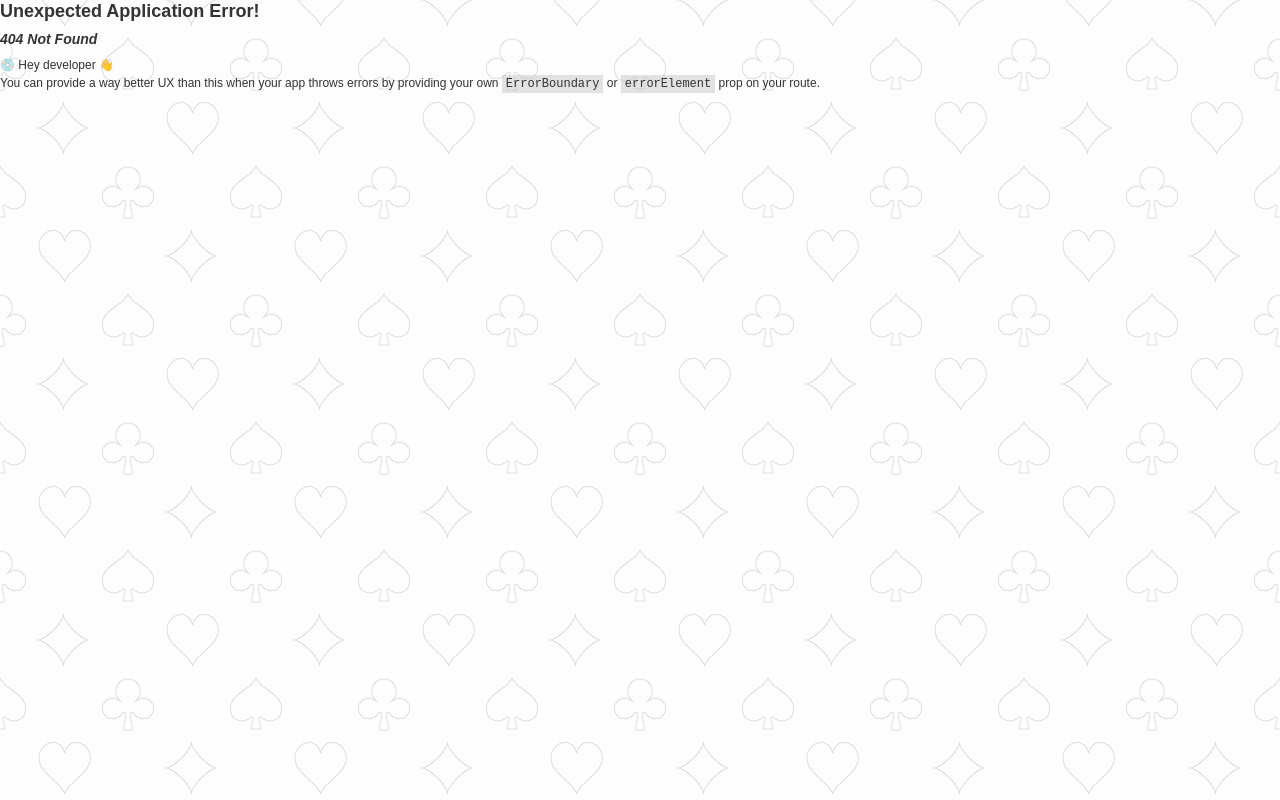
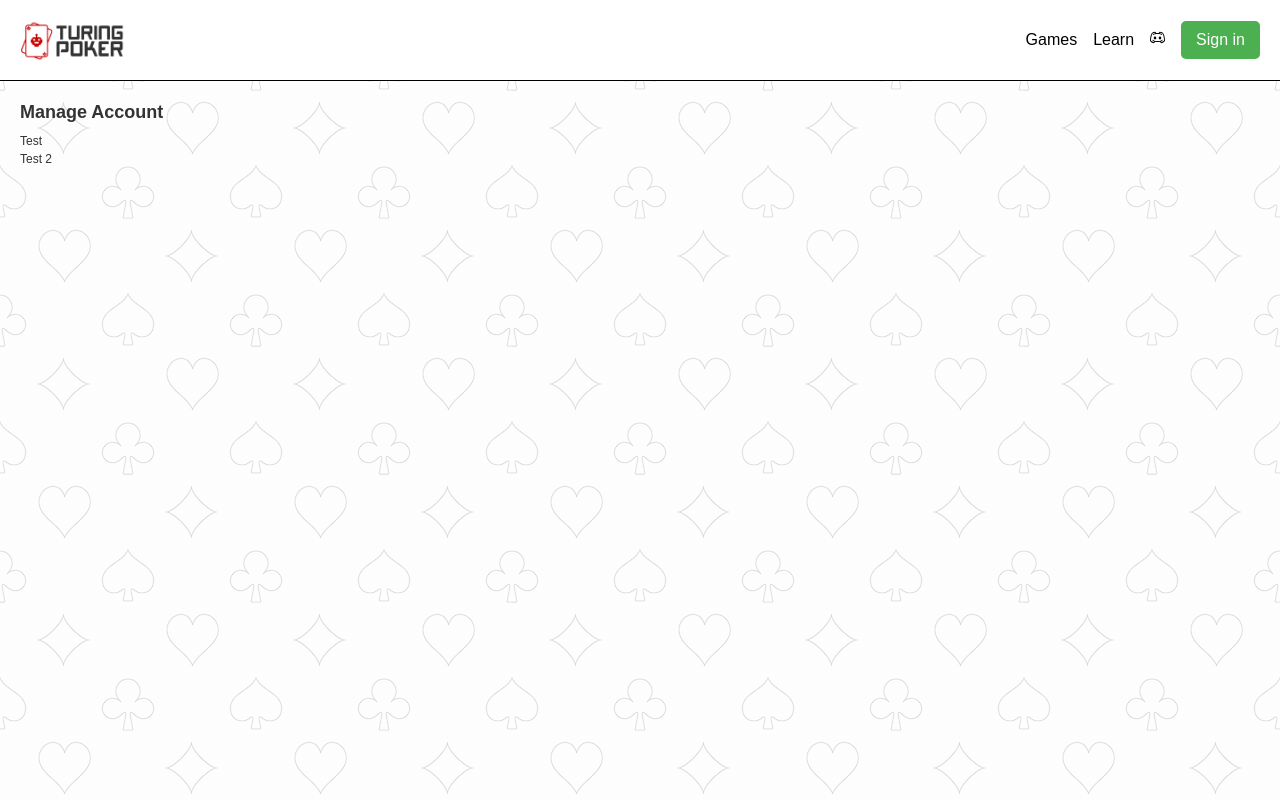
Before and after one commit to Turing-Games/turingpoker, a React app: page /account in a window 1280 px wide. Before the commit this address had no page. Built offline with nearby package versions, Linux system fonts and the light colour scheme; no server answers; the HTML template or start-up script is replaced by a standard one.

Commit message:
test env variables for clerk

```diff
--- a/package.json
+++ b/package.json
@@ -7,7 +7,7 @@
     "dev:wrangler": "wrangler dev src/index.tsx",
     "test": "jest",
     "dev:partykit": "npx partykit dev --live",
-    "deploy:pages": "npm run build && wrangler pages deploy dist",
+    "deploy:pages": "npm run build && wrangler pages deploy",
     "deploy:partykit": "npx partykit deploy --domain ws.turingpoker.com"
   },
   "dependencies": {
--- /dev/null
+++ b/src/components/Sidebar.tsx
@@ -0,0 +1,20 @@
+import React, { useEffect, useState } from "react";
+import "@static/styles/collapse.css";
+
+export default function Sidebar({ items = [] }: {
+  items: any[];
+}) {
+  return (
+    <div className="border border-black rounded-lg">
+      {
+        items.map((item) => {
+          return (
+            <div className="px-[12px] py-[8px]">
+              {item.name}
+            </div>
+          )
+        })
+      }
+    </div>
+  );
+}
--- a/src/components/poker/Poker.tsx
+++ b/src/components/poker/Poker.tsx
@@ -19,6 +19,7 @@ interface Props {
 
 const Poker = ({ clientState, previousActions }: Props) => {
   const serverState = clientState.serverState;
+  console.log(serverState)
   if (!serverState) {
     return <div style={{
       display: 'flex',
@@ -91,7 +92,9 @@ const Poker = ({ clientState, previousActions }: Props) => {
   const angleOffset = -currentPlayerIndex * Math.PI * 2 / (inGamePlayers?.length ?? 1);
   const dealerIndex = (gameState?.dealerPosition ?? 0)
 
-  const joinButton = <button
+  const JoinButton = () => {
+    return (
+      <button
         style={{
           position: "absolute",
           ...(
@@ -113,7 +116,9 @@ const Poker = ({ clientState, previousActions }: Props) => {
           : isPlayerInGame
             ? "Leave game"
             : "Queued to join game"}
-  </button>;
+      </button>
+    )
+  }
 
   const verticalScreen = useSmallScreen(500, 1e9);
   const getPlayerPosition: (index: number) => {
@@ -209,7 +214,7 @@ const Poker = ({ clientState, previousActions }: Props) => {
           <GameControls clientState={clientState} joinLeave={!smallScreen} />
         </div>
       </div>
-      {smallScreen && joinButton}
+      {smallScreen && <JoinButton />}
     </div>
   );
 };
--- a/src/constants/partykit.ts
+++ b/src/constants/partykit.ts
@@ -1,7 +1,4 @@
 const PROD = import.meta?.env?.PROD
-console.log('env...')
-console.log(import.meta?.env)
-// console.log(process.env)
 const PARTYKIT_HOST = PROD ? 'ws.turingpoker.com' : 'localhost:1999'
 export const PARTYKIT_PROTOCOL = PROD ? 'https' : 'http'
 export const PARTYKIT_URL = `${PARTYKIT_PROTOCOL}://${PARTYKIT_HOST}`;
--- /dev/null
+++ b/src/pages/account.tsx
@@ -0,0 +1,44 @@
+import * as React from 'react'
+import Main from '../layouts/main';
+import { PARTYKIT_URL, SINGLETON_ROOM_ID } from '../constants/partykit';
+import { TrashIcon } from '@radix-ui/react-icons';
+import { SignedIn, useUser } from '@clerk/clerk-react';
+import { sendMessage } from '@tg/utils/websocket';
+import { Link, Outlet } from 'react-router-dom';
+import { TABLE_STATE_VERSION, TableState } from '@tg/shared';
+import Sidebar from 'src/components/Sidebar';
+
+export default function Account() {
+
+  const [loading, setLoading] = React.useState(false)
+
+  const isAdmin = useUser()?.user?.organizationMemberships?.[0]?.role === 'org:admin'
+
+  React.useEffect(() => {
+    const getData = async () => {
+      // const res = await fetch(partyUrl);
+      // const rooms = ((await res.json()) ?? []) as TableState[];
+      // setTables(rooms.filter(room => room.version >= TABLE_STATE_VERSION))
+      // setTables(rooms)
+    }
+    // getData()
+  }, [])
+
+  return (
+    <Main>
+      <div style={{ padding: 20 }}>
+        <h2>Manage Account</h2>
+        <div className="flex">
+          {/* sidebar */}
+          <Sidebar items={[
+            { name: 'Test' },
+            { name: 'Test 2' }
+          ]} />
+          {/* settings */}
+          <Outlet />
+        </div>
+      </div>
+      {/* <style>{`#root{overflow:auto!important`}</style> */}
+    </Main >
+  )
+}
--- a/src/pages/games.tsx
+++ b/src/pages/games.tsx
@@ -20,7 +20,7 @@ export function TableCard({
   const spectatorCount = table.spectatorPlayers.length + table.queuedPlayers.length;
 
   return <div style={{ position: 'relative' }}>
-    {isAdmin &&
+    {/* {isAdmin && */}
     <div
       className="tg-poker__games-list__card__delete"
       onClick={() => {
@@ -29,7 +29,7 @@ export function TableCard({
     >
       <TrashIcon />
     </div>
-    }
+    {/* } */}
     <Link
       className="tg-poker__games-list__card"
       to={`/games/${table.id}`}
@@ -71,8 +71,8 @@ export default function Games() {
     const getData = async () => {
       const res = await fetch(partyUrl);
       const rooms = ((await res.json()) ?? []) as TableState[];
-      // setTables(rooms.filter(room => room.version >= TABLE_STATE_VERSION))
-      setTables(rooms)
+      setTables(rooms.filter(room => room.version >= TABLE_STATE_VERSION))
+      // setTables(rooms)
     }
     getData()
   }, [])
@@ -84,7 +84,8 @@ export default function Games() {
         <div className="tg-poker__games-list">
           {
             tables.map((table, i) => {
-              return <TableCard table={table} isAdmin={isAdmin} onDelete={deleteTable} />
+
+              return <TableCard key={table.id} table={table} isAdmin={isAdmin} onDelete={deleteTable} />
             })
           }
         </div>
--- a/src/routes/root.tsx
+++ b/src/routes/root.tsx
@@ -11,6 +11,7 @@ import Home from '../pages/home';
 import Games from '../pages/games';
 import { SocketContext } from '../components/SocketContext';
 import Learn from '../pages/learn';
+import Account from 'src/pages/account';
 
 export type ClientState = {
   isConnected: boolean;
@@ -20,11 +21,13 @@ export type ClientState = {
   updateLog: ServerUpdateMessage[];
 };
 
-const PUBLISHABLE_KEY = import.meta?.env?.PROD ? 'pk_live_Y2xlcmsudHVyaW5ncG9rZXIuY29tJA' : 'pk_test_YmVjb21pbmctc2hhcmstMTAuY2xlcmsuYWNjb3VudHMuZGV2JA'
 
-if (!PUBLISHABLE_KEY) {
-  throw new Error("Missing Publishable Key")
-}
+const PROD = import.meta?.env?.PROD
+const PUBLISHABLE_KEY = PROD ? 'pk_live_Y2xlcmsudHVyaW5ncG9rZXIuY29tJA' : 'pk_test_YmVjb21pbmctc2hhcmstMTAuY2xlcmsuYWNjb3VudHMuZGV2JA'
+
+// if (!PUBLISHABLE_KEY) {
+//   throw new Error("Missing Publishable Key")
+// }
 
 const router = createBrowserRouter([
   {
@@ -43,6 +46,10 @@ const router = createBrowserRouter([
     path: "/learn",
     element: <Learn />,
   },
+  {
+    path: "/account",
+    element: <Account />,
+  },
 ]);
 
 export default function Root() {
--- a/vite.config.js
+++ b/vite.config.js
@@ -7,9 +7,7 @@ import tsconfigPaths from "vite-tsconfig-paths";
 export default defineConfig(({ command, mode }) => {
   const paths = tsconfigPaths();
   const env = loadEnv(mode, process.cwd(), '');
-  console.log({ env })
-  console.log(env.VITE_ENV)
-  console.log(env.VITE_CLERK_PUBLISHABLE_KEY)
+
   if (mode === "client") {
     return {
       plugins: [paths],
```
Also changed, not shown: src/index.tsx (+4 -5 lines). Lines whose indentation alone changed are shown as unchanged.
